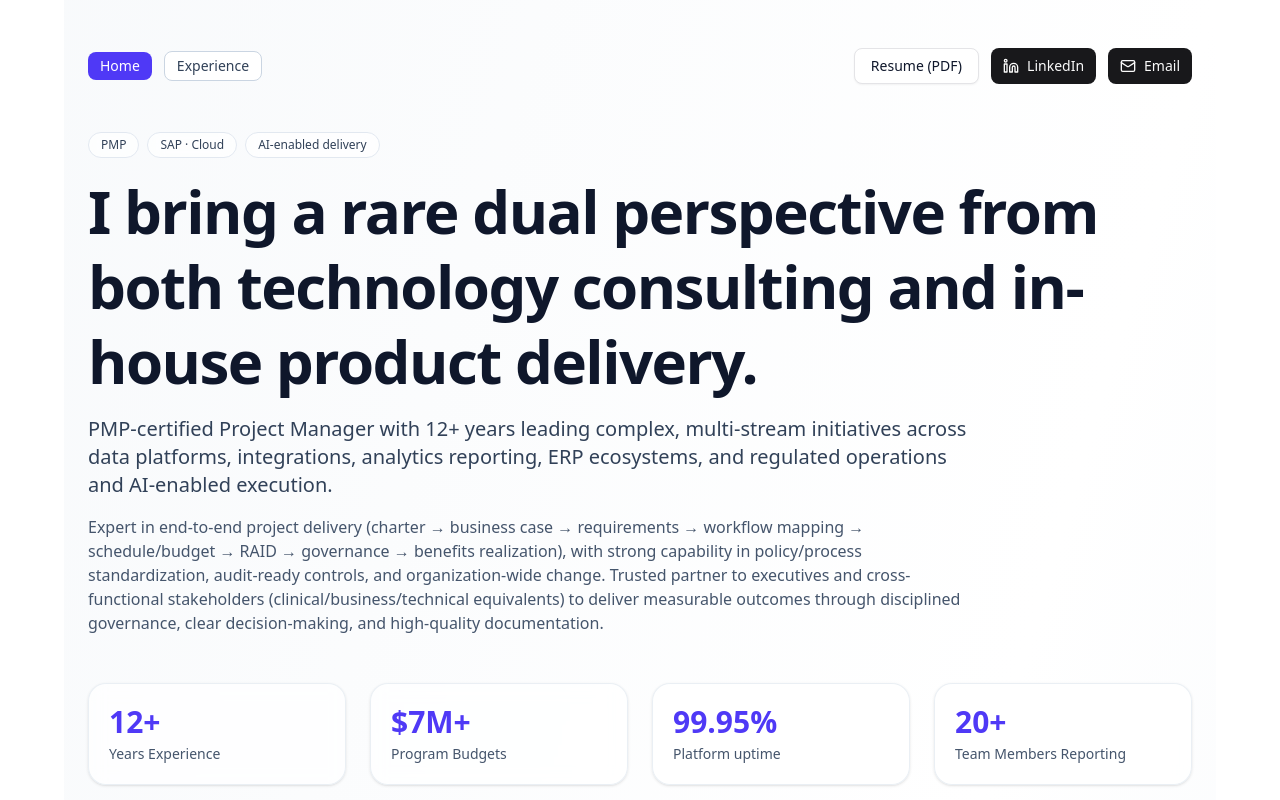
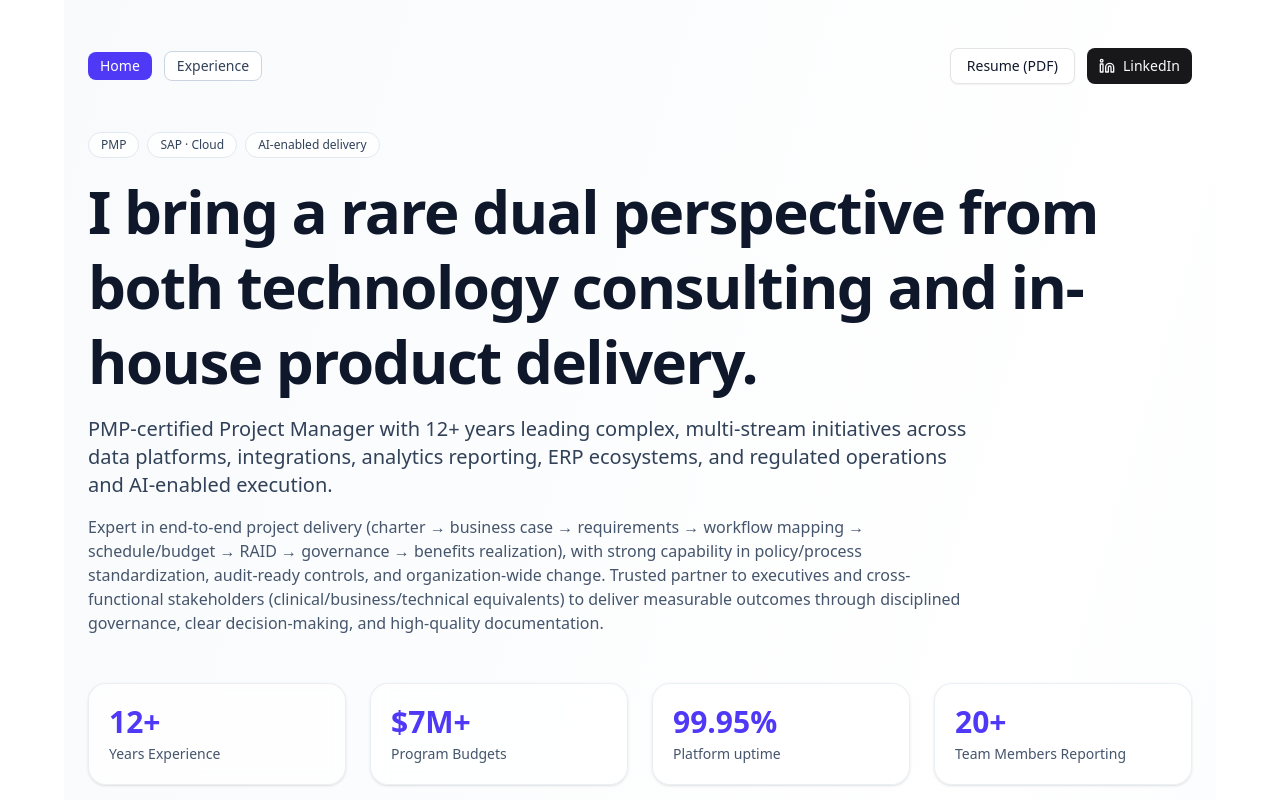
Before and after one commit to khanasad09/asad-portfolio, a Next.js app: page / in a window 1280 px wide. Shown: the top 800 px of the page. Built offline with nearby package versions, Linux system fonts and the light colour scheme.

Commit message:
Update Portfolio.tsx

```diff
--- a/components/Portfolio.tsx
+++ b/components/Portfolio.tsx
@@ -76,12 +76,6 @@ function Nav({ page, onNavigate }: { page: Page; onNavigate: (p: Page) => void }
           >
             <Linkedin className="h-4 w-4" aria-hidden="true" />
             <span>LinkedIn</span>
-          </a>
-        </Button>
-        <Button asChild className="transition-transform hover:-translate-y-0.5">
-          <a href="mailto:khan.asad09@gmail.com" className="flex items-center gap-2">
-            <Mail className="h-4 w-4" aria-hidden="true" />
-            <span>Email</span>
           </a>
         </Button>
       </div>
```
